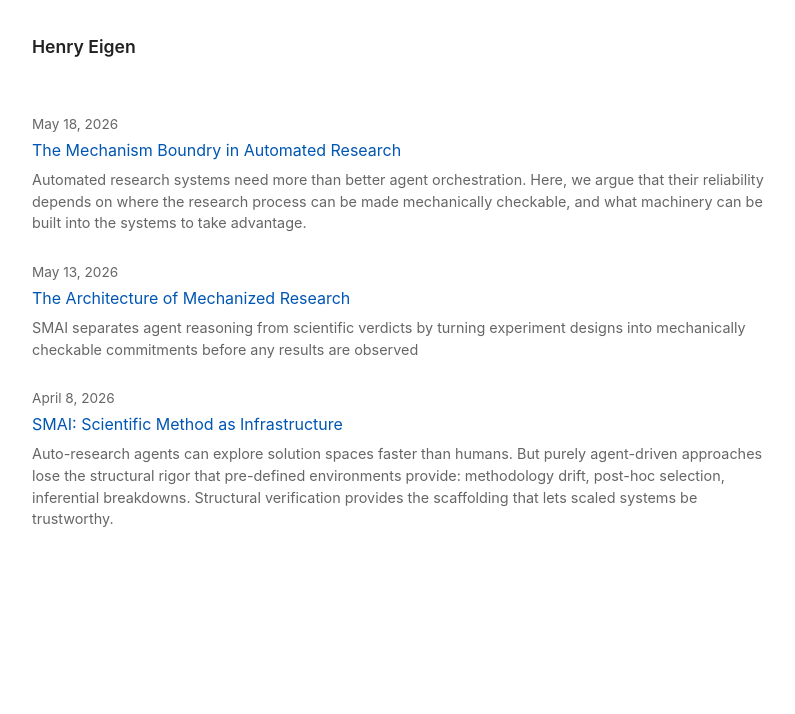
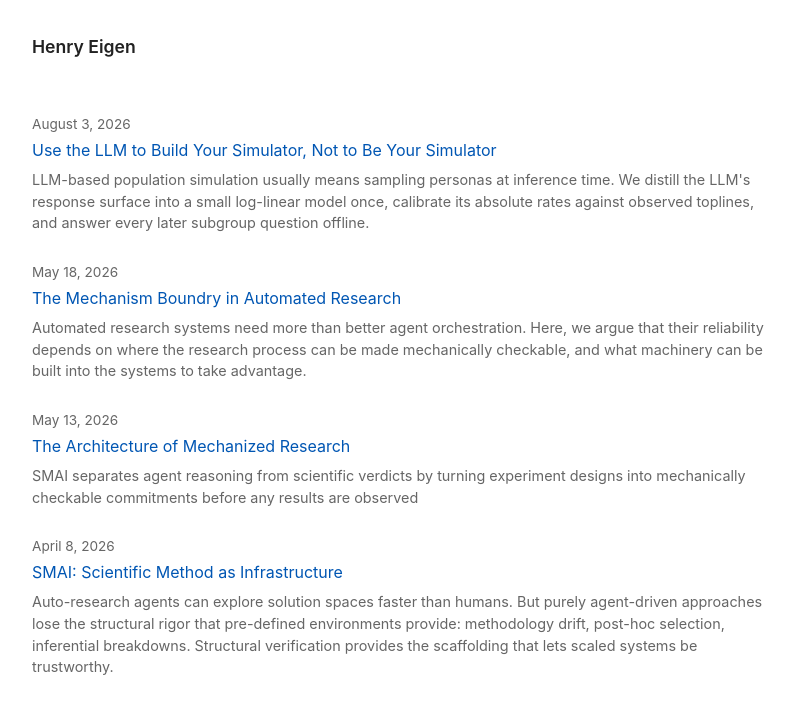
Before and after one commit to henry-eigen/henry-eigen.github.io, a Jekyll site: the page built from index.html, in a window 1280 px wide. Shown: the top 714 px of the page, without its empty margins (242-1037 px from the left). Built offline with Jekyll 4.4.1, drawn with Linux system fonts in a browser that asks for light colours; part of the change alters nothing that is shown.

Commit message:
Add 'Use the LLM to Build Your Simulator, Not to Be Your Simulator' (post 1 of the population-simulation series)
Transcribed from the working draft: distill an LLM's response surface into a
main-effects log-linear table, evaluate the elicitation budget (2p suffices),
separate oracle fidelity from ground-truth accuracy across seven models, and
show the error is largely a baseline miscalibration a single observed topline
repairs (CES/GSS anchored comparison).

Site support added for this post: MathJax 3 loaded when a page sets
mathjax: true; basic table styling plus the side-by-side .table-pair grid and
.table-note caption class. Nine figure PNGs under assets/images with the
build-your-simulator- prefix; f12a/f13/f14/f15 are the cropped variants from
the review artifact (f14 relative-ordering panel only).

Co-Authored-By: Claude Fable 5 <noreply@anthropic.com>

```diff
--- a/_layouts/default.html
+++ b/_layouts/default.html
@@ -73,7 +73,16 @@
     .post-list .date { color: var(--muted); font-size: 0.85rem; }
     .post-list .description { color: var(--muted); font-size: 0.9rem; line-height: 1.5; margin: 0.3rem 0 0; }
     hr { border: none; border-top: 1px solid var(--border); margin: 2rem 0; }
+    table { border-collapse: collapse; margin: 1.5rem auto; font-size: 0.9rem; font-variant-numeric: tabular-nums; }
+    th { font-size: 0.75rem; letter-spacing: 0.06em; text-transform: uppercase; color: var(--muted); font-weight: 600; text-align: left; padding: 0.4rem 0.9rem; border-bottom: 2px solid var(--fg); }
+    td { padding: 0.4rem 0.9rem; border-bottom: 1px solid var(--border); }
+    caption { caption-side: top; font-size: 0.78rem; letter-spacing: 0.05em; text-transform: uppercase; color: var(--muted); text-align: left; padding-bottom: 0.3rem; }
+    .table-pair { display: grid; grid-template-columns: repeat(auto-fit, minmax(16rem, 1fr)); gap: 0 1.5rem; align-items: start; }
+    .table-note { color: var(--muted); font-size: 0.85rem; line-height: 1.5; }
   </style>
+  {% if page.mathjax %}
+  <script src="https://cdn.jsdelivr.net/npm/mathjax@3/es5/tex-chtml.js" async></script>
+  {% endif %}
 </head>
 <body>
   {% if page.url == '/' %}
--- /dev/null
+++ b/_posts/2026-08-03-build-your-simulator.md
@@ -0,0 +1,229 @@
+---
+layout: post
+title: "Use the LLM to Build Your Simulator, Not to Be Your Simulator"
+date: 2026-08-03
+mathjax: true
+description: "LLM-based population simulation usually means sampling personas at inference time. We distill the LLM's response surface into a small log-linear model once, calibrate its absolute rates against observed toplines, and answer every later subgroup question offline."
+---
+
+In recent years, LLMs have been explored as a promising augmentation to, or outright stand-in for, human-provided survey data. The hope is that they learn enough of the latent structure of human behavior and preferences to simulate the responses of given profiles, which can then be aggregated to model the behavior of a group.
+
+Such approaches have several drawbacks. Simulating a group requires sampling many profiles, and every new group analyzed demands a distinct sample, each adding to the inference cost. Additionally, while LLMs demonstrate a rich relative geometry of human behavior, they struggle to quantify absolute probabilities.
+
+In this post, we factor group modeling into population composition and a behavioral response field, distill the LLM's response surface into a reusable log-linear model, and calibrate its probability estimates with minimal ground-truth data. This makes LLM inference a one-time, up-front cost, subsequently allowing us to inspect arbitrary slices of the population offline.
+
+Separating these tasks lets us use the LLM for its most reusable contribution, the structure of how behavior varies between profiles. Observed outcomes anchor its absolute probabilities, while the population model supplies the composition of each target group.
+
+## 1. What Is Population Simulation?
+
+We are interested in answering questions like *How will retired men in Texas vote?* or *What will unmarried women aged 21&ndash;35 buy?*
+
+To do so, we decompose the modeling of a target subpopulation $$\mathcal S$$ into two underlying questions:
+
+1. How do people with attributes $$x$$ respond? For a mutually exclusive response option $$r$$, define the cell-level response field as $$B_r(x) := P(Y{=}r \mid X{=}x)$$.
+2. Who makes up the subpopulation? Let $$\mathcal S$$ denote the set of population cells matching the subgroup definition, and let $$P_{\mathcal S}(x) := P(X{=}x \mid X \in \mathcal S)$$ denote their distribution within it.
+
+Combining the two, the expected share of a subpopulation choosing response $$r$$ is the population-weighted average of its cell-level response rates:
+
+$$\mu_r(\mathcal S) := \sum_x B_r(x)\,P_{\mathcal S}(x) = \mathbb E_{X \sim P_{\mathcal S}}[B_r(X)].$$
+
+## 2. What's So Hard About That?
+
+In practice, both $$B(x)$$ and $$P_{\mathcal S}(x)$$ are difficult to obtain. Behavioral preferences vary sharply across demographic profiles, while the attributes which define those profiles are rarely observed jointly and completely.
+
+One shortcut is to ask the LLM for $$\mu(\mathcal S)$$ directly. The model must then infer cell-level behavior, reconstruct the group's composition, and marginalize correctly over that composition in a single pass. Its aggregate answer gives us no way to inspect which of those operations succeeded.
+
+Persona sampling makes the behavioral step explicit. We generate individual profiles, elicit a response from each, and average the results. But variety is not representativeness. The generated profiles must follow the group's actual composition $$P_{\mathcal S}$$, every weighted estimate still needs a sufficiently large effective sample, and every new subpopulation requires a new round of elicitation.
+
+<img src="/assets/images/build-your-simulator-f1-two-routes.png" width="720" style="display:block;margin:1.5rem auto;" alt="Two routes to the expected response shares: sampling the model's aggregate answer versus composing the response model with the population model">
+
+Both routes target the same estimate. The direct route hides the subgroup's composition and the marginalization inside one model response, while the composed route obtains $$B(x)$$ and $$P_{\mathcal S}(x)$$ separately and takes their weighted sum outside the model.
+
+To make the composed route reusable, we need to query the LLM once and turn its behavioral responses into a model we can evaluate offline.
+
+## 3. Distilling a Behavior Model
+
+For a given question, we want a behavioral model mapping an individual's attributes $$x = (a_1, a_2, a_3, \dots)$$ to a probability distribution over mutually exclusive response choices, where $$a_j$$ is the individual's level of attribute $$j$$. For this post, we choose a simple, interpretable structure which is standard for modeling how individuals decide among discrete options.
+
+### 3.1 Additive effect scores
+
+We treat person-level attributes as categorical, or discretize them into categorical levels. For each response $$r$$, we assign a baseline score $$b_r$$ and a contribution $$w_r(a_j)$$ from the persona's level of each attribute $$j$$. We then approximate the persona's total score for response $$r$$ as their sum:
+
+$$s_r(x) = b_r + \sum_j w_r(a_j).$$
+
+This main-effects approximation replaces a separate parameter for every possible persona with a finite collection of attribute-level effects. Section 4 tests what we lose by omitting interactions.
+
+The scores are not themselves probabilities. Normalizing their exponentials over the response options gives the response field:
+
+$$B_r(x) = \frac{\exp s_r(x)}{\sum_{r'} \exp s_{r'}(x)}.$$
+
+We use $$B(x)$$ for the full distribution over responses, with $$B_r(x)$$ denoting the probability assigned to response $$r$$.
+
+### 3.2 Effects table and multi-hot encoding
+
+Because the attributes are categorical, there is a finite number of levels across all attributes, which we call $$D$$. We flatten those levels into a single list and write the multi-hot encoding of persona $$x$$ as $$\mathbf{x} \in \{0,1\}^D$$, with one active entry for the persona's level of each attribute.
+
+<img src="/assets/images/build-your-simulator-f12a-encode-persona.png" width="566" style="display:block;margin:1.5rem auto;" alt="Encoding a persona: the quoted persona becomes one multi-hot row vector on the effects table's columns">
+
+With $$R$$ possible response options, the attribute-level contributions can be stored in a lookup table $$W=[w_{rd}]$$ with dimensions $$R \times D$$. Its rows are response options, its columns are attribute levels, and each entry $$w_{rd}$$ holds the contribution for response $$r$$ and flattened attribute-level column $$d$$. The table has the same response-by-attribute structure as a contingency table, but its cells contain log-linear effect scores rather than counts.
+
+After flattening, the same score sum for a single response can be written as
+
+$$s_r(x) = b_r + \sum_d w_{rd}\,\mathbf{x}_d.$$
+
+Multiplying the full multi-hot persona vector by the table performs that sum for every response at once:
+
+$$s(x) = b + \mathbf{x}W^\top.$$
+
+<img src="/assets/images/build-your-simulator-f12b-score-persona.png" width="720" style="display:block;margin:1.5rem auto;" alt="Scoring a persona: the multi-hot vector times the transposed effects table, drawn as silhouettes and as the sum of the selected rows">
+
+### 3.3 Learning the effects
+
+Combining the table with the normalization above gives
+
+$$B(x) = \operatorname{softmax}(\mathbf{x}W^\top + b).$$
+
+This form is multinomial logistic regression. We elicit response distributions for a designed set of persona cells from the LLM oracle and use those reads as training targets to fit $$B(x)$$. How many elicited cells the fit needs is the subject of Section 4.
+
+<img src="/assets/images/build-your-simulator-f6-elicit-distill.png" width="720" style="display:block;margin:1.5rem auto;" alt="How the response model is built: eliciting a distribution for one designed cell, then fitting one additive effects table to all the reads">
+
+### 3.4 One fit, any target subgroup
+
+Once fitted, the same response model can be applied to any target subgroup defined by attributes in its schema. A subgroup $$\mathcal S$$ identifies the set of complete persona cells consistent with its specified attributes. For women aged 65 and older, for example, age and gender are fixed while education, income, race, and the other modeled attributes vary across the compatible cells.
+
+We poststratify by averaging the response model's predictions over those cells, weighted by their prevalence within the subgroup:
+
+$$\mu_r(\mathcal S) = \sum_{x \in \mathcal S} B_r(x)\,P(X{=}x \mid X \in \mathcal S).$$
+
+The behavior model $$B$$ remains fixed, since changing the target subgroup changes only the population weights.
+
+## 4. Evaluating the Elicitation Budget
+
+Because we elicit a distribution over all responses for every persona, learning $$B(x)$$ is a designed curve-fitting problem. We need enough well-placed reads to identify the effects and average over the parts of the oracle's surface which are not perfectly additive.
+
+### 4.1 The theoretical floor
+
+For a main-effects model, the number of distinct persona cells needed to identify the design is
+
+$$p = 1 + \sum_j (L_j - 1),$$
+
+where $$L_j$$ is the number of levels of attribute $$j$$. This minimum can be constructed from one reference cell and $$p-1$$ additional cells which change one attribute at a time.
+
+In our primary binary experiment, the schema contains 15 attributes and 74 levels, giving $$p=60$$. Each elicitation supplies a distribution over every response option, so under a full-rank design and fixed identification constraints, these cells identify the response-specific effects in parallel. Additional cells then force the table toward the best additive description of the broader response surface rather than the particular reads in the minimum design.
+
+### 4.2 The practical requirement
+
+To test how many additional cells we needed, we fit tables using training sample counts from $$p$$ to $$4p$$ and scored each table against the LLM's elicitations for held-out persona cells. Most of the improvement from adding training cells appeared by $$2p$$, or 120 LLM elicitations in the primary experiment.
+
+A companion evaluation repeated the budget curve on a second survey with multiclass response options and tables distilled from seven different LLMs. Although absolute performance varied across settings and source LLMs, the curves had remarkably similar shapes, with most of the attainable fidelity arriving at a relatively small elicitation budget.
+
+<div class="blog-figure-row">
+<img src="/assets/images/build-your-simulator-f10-oracle-fidelity.png" alt="Held-out fidelity to the oracle as the elicitation budget grows from one to four times the identification minimum, on CES and GSS">
+<img src="/assets/images/build-your-simulator-f11-model-invariance.png" alt="The same budget curve for seven models: held-out total variation against elicitation budget, one line per model">
+</div>
+
+### 4.3 The convergence gap
+
+The held-out error nevertheless flattened above zero. Since the main-effects fit is convex, optimization was not the problem. Taking the full span from a persona-free guess to the oracle as 100%, the additive table closed about 80%, while better cell placement could recover another 2%, read noise accounted for 1%, and the limitations of the additive model accounted for the remaining 17%.
+
+<img src="/assets/images/build-your-simulator-f13-gap-decomposition.png" width="540" style="display:block;margin:1.5rem auto;" alt="Decomposition of the span from a naive guess to oracle behavior: 80% captured by the distillation, 2% cell selection, 1% read noise, 17% model limitation">
+
+Pairwise interactions recovered about a sixth of the remaining gap, while higher-order terms bought essentially nothing further. We therefore retained the simpler main-effects model in the post's other experiments.
+
+## 5. The Oracle Is Not Ground Truth
+
+While we refer to the LLM as our oracle, a high-fidelity distillation of an inaccurate model is still only as good as the model it copies.
+
+We therefore distinguish fidelity and accuracy with two separate measures:
+
+- **Oracle fidelity** measures how much distance the table closes between a persona-free baseline and the LLM's held-out answers.
+- **Ground-truth accuracy** measures how much of the progress from the same persona-free baseline to the best additive fit of held-out human data the distilled table achieves.
+
+Both are normalized gap-closed measures in which zero represents the persona-free baseline, one represents the corresponding target, and higher values are better. The seven-model comparison below comes from the companion evaluation introduced in Section 4.2.
+
+| model | oracle fidelity | ground-truth accuracy |
+|---|---:|---:|
+| gemini-3.5-flash | 0.530 | 0.511 |
+| grok-4.5 | 0.595 | 0.489 |
+| glm-5 | 0.597 | 0.484 |
+| deepseek-v3.2 | 0.652 | 0.463 |
+| qwen3-next-80b | 0.630 | 0.454 |
+| gpt-5.4 | 0.660 | 0.435 |
+| kimi-k2.5 | 0.556 | 0.422 |
+
+Among these seven models, fidelity to the oracle did not predict accuracy against people. Gemini produced the least faithful distillation in the comparison, yet the most accurate one against ground truth. The table can copy its oracle well while inheriting the oracle's systematic errors.
+
+That leaves the more useful diagnostic question of whether the oracle is wrong about how groups differ from one another, or instead captures those differences while placing them on the wrong absolute scale.
+
+## 6. Can the Student Surpass the Teacher?
+
+Recall from Section 3 that our log-linear effects model is composed of a global baseline $$b$$, shared by every group, and attribute-effect scores $$W$$, which describe how groups deviate from that baseline. We can evaluate the two separately to diagnose whether our model's errors reflect a misunderstanding of how attributes drive behavior, or a useful relative structure anchored to the wrong prior.
+
+### 6.1 Scoring our scores
+
+Returning to the primary binary experiment, we evaluate how well $$W$$ captures the divergence between groups by measuring Spearman rank correlation between the model's predictions and the ground-truth response rates. This gives us a proxy for the model's relative structure, separately from the accuracy of its absolute predictions.
+
+<img src="/assets/images/build-your-simulator-f14-relative-ordering.png" width="344" style="display:block;margin:1.5rem auto;" alt="Relative ordering: the raw table's Spearman rank correlation against held-out truth at one, two, and three attributes">
+
+A Spearman correlation of 0.82 indicates strong agreement between the model's ranking of groups and the ranking observed in the ground truth.
+
+For the binary evaluation reported here, the predicted probability is monotone in the log odds between the two responses. Taking $$r_0$$ as the reference response,
+
+$$\log \frac{B_r(x)}{B_{r_0}(x)} = (b_r - b_{r_0}) + \sum_j \left[\,w_r(a_j) - w_{r_0}(a_j)\,\right].$$
+
+The baseline contrast is constant across groups, so their ordering is determined by the attribute effects in $$W$$. The correlation therefore suggests that the model (and, by extension, the LLM from which it was distilled) has learned a substantial part of the relative geometry of the group-behavior space, narrowing the source of the remaining error.
+
+### 6.2 A baseline diagnostic
+
+While $$W$$ determines how groups differ from one another, $$b$$ determines the baseline from which those differences are measured. Having found that the model captures the relative ordering of groups well, we next ask whether its poor absolute predictions can be explained in part by an incorrect baseline.
+
+To test this, we hold the learned attribute scores $$W$$ fixed and optimize only a replacement baseline $$\tilde b$$ against the held-out ground-truth data. This is a diagnostic rather than a deployable procedure because it uses the same cell-level human responses against which the model is evaluated.
+
+<img src="/assets/images/build-your-simulator-f15-hero-scatter.png" width="368" style="display:block;margin:1.5rem auto;" alt="One constant per question: held-out truth against the raw table's predictions before and after the question's single constant shift">
+
+As the figure shows, replacing the original baseline with $$\tilde b$$, while leaving every attribute score intact, reduces mean absolute error by up to 65% across the evaluated source models, and by an average of 31%. Because this adjustment is shared across groups, it improves the model's absolute position without relearning the score differences encoded by $$W$$. This suggests that a large part of the error lies in the overall distribution to which the group structure is anchored.
+
+Here, the training targets were elicited from an LLM rather than sampled from a population. One plausible interpretation is that the LLM has systematic response-level preferences which cause it to overstate some answers and understate others, even while representing the differences between demographic groups reasonably well.
+
+Re-estimating the baseline corrects a global shift but cannot address every distortion, including any tendency to overstate or understate differences between groups. The calibration below therefore addresses only the baseline error. Because the diagnostic also uses more outcome information than would be available in practice, we next ask whether an observable population topline can anchor the same response field.
+
+## 7. Calibrate Once, Then Compose
+
+Composing the raw response table over the global population distribution $$P_G(x)$$ gives us the national response distribution implied by the model. Holding the learned attribute effects $$W$$ fixed, we solve for a new baseline $$b^\star$$ which shifts that implied distribution to match the observed topline $$T_G$$:
+
+$$\sum_x \operatorname{softmax}\!\left(\mathbf{x}W^\top + b^\star\right) P_G(x) = T_G.$$
+
+Whereas $$\tilde b$$ uses cell-level human responses to diagnose the error, $$b^\star$$ uses the topline as its only outcome information. Although the topline cannot answer any subgroup question by itself, it anchors every persona prediction produced by the same response field. Later subgroup estimates can then be obtained by composing the calibrated table with $$P_{\mathcal S}(x)$$, with no further LLM calls.
+
+For a fair comparison, we repeat the direct ask with the same topline supplied in its prompt, separating the value of the anchor from the value of explicit composition.
+
+<div class="table-pair">
+<table>
+<caption>CES 2022</caption>
+<thead><tr><th>estimator</th><th style="text-align:right">no anchor</th><th style="text-align:right">topline supplied</th></tr></thead>
+<tbody>
+<tr><td>Direct group ask</td><td style="text-align:right"><strong>0.0449</strong></td><td style="text-align:right">0.0326</td></tr>
+<tr><td>Explicit composition</td><td style="text-align:right">0.0511</td><td style="text-align:right"><strong>0.0239</strong></td></tr>
+</tbody>
+</table>
+<table>
+<caption>GSS 2022</caption>
+<thead><tr><th>estimator</th><th style="text-align:right">no anchor</th><th style="text-align:right">topline supplied</th></tr></thead>
+<tbody>
+<tr><td>Direct group ask</td><td style="text-align:right"><strong>0.0548</strong></td><td style="text-align:right"><strong>0.0414</strong></td></tr>
+<tr><td>Explicit composition</td><td style="text-align:right">0.0702</td><td style="text-align:right"><strong>0.0417</strong></td></tr>
+</tbody>
+</table>
+</div>
+
+<p class="table-note"><em>Mean absolute error, lower is better. Bold marks the better method within a column, and both anchored GSS values are bold because their difference is statistically indistinguishable.</em></p>
+
+Without an outcome anchor, the direct ask beats the raw composed table on both datasets, showing that distillation makes the response field reusable without making its absolute rates accurate. Supplying the topline improves both routes, after which explicit composition moves ahead of the anchored direct ask on CES and reaches parity with it on GSS.
+
+Across these two evaluations, the consistent result is that the anchor turns the raw composed table from worse than direct asking into a competitive or better subgroup estimator. Whether explicit composition supplies additional accuracy beyond the anchored direct ask depends on the setting.
+
+Because CES supplies one rate for a binary outcome while GSS supplies a distribution over several response options, the difference between their results should not be interpreted as a clean dataset or domain effect.
+
+The LLM's reusable contribution is the relative structure encoded in $$W$$, not a population of sampled respondents or a trustworthy absolute baseline. We elicit that structure once, anchor it with observed outcomes, and combine it with an explicit population frame. Every later subgroup estimate is then deterministic arithmetic outside the LLM.
+
+In these experiments, the population frame is borrowed from real microdata. Building that frame when no complete population joint exists is the remaining half of the simulator.
```
Also changed, not shown: assets/images/build-your-simulator-f1-two-routes.png (added), assets/images/build-your-simulator-f10-oracle-fidelity.png (added), assets/images/build-your-simulator-f11-model-invariance.png (added), assets/images/build-your-simulator-f12a-encode-persona.png (added), assets/images/build-your-simulator-f12b-score-persona.png (added), assets/images/build-your-simulator-f13-gap-decomposition.png (added), assets/images/build-your-simulator-f14-relative-ordering.png (added), assets/images/build-your-simulator-f15-hero-scatter.png (added), assets/images/build-your-simulator-f6-elicit-distill.png (added).
